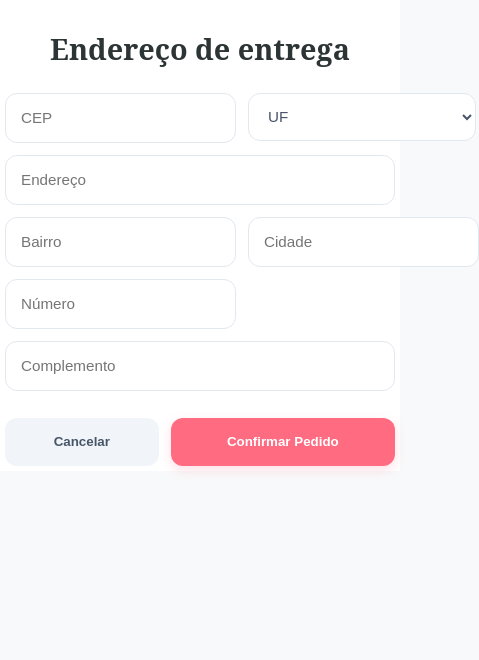
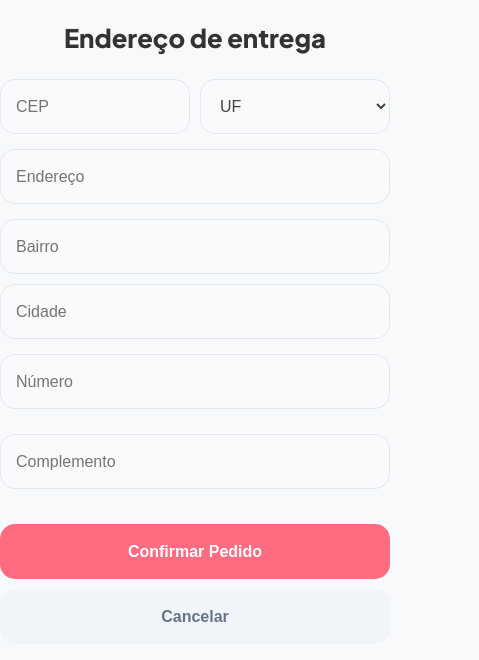
Before and after one commit to shadow123433/banana-store-frontend, a React (Vite) app in the folder Frontend/: page /Form in a window 390 px wide. Shown: the top 660 px of the page, 479 px wide, since content can reach past the window. Built offline with nearby package versions, Linux system fonts and the light colour scheme; no server answers.

Commit message:
Passando raiva com responsividade

```diff
--- a/Frontend/src/App.css
+++ b/Frontend/src/App.css
@@ -165,3 +165,66 @@ header h1 span { color: var(--primary); }
   border-bottom: 4px solid var(--primary);
   text-align: center;
 }
+
+
+
+/* Ajuste no Container do Modal */
+.modal-content {
+  background: white;
+  border-radius: 24px;
+  position: relative;
+  width: 95%; /* Ocupa quase toda a largura no mobile */
+  max-width: 450px; /* Mas não passa disso no Desktop */
+  margin: auto;
+  overflow-y: auto;
+  box-sizing: border-box; /* Fundamental para o padding não "empurrar" a largura */
+}
+
+/* --- RESOLVENDO O RESPONSIVO --- */
+@media (max-width: 600px) {
+  .container {
+    padding: 10px;
+  }
+
+  .modal-overlay {
+    padding: 10px; /* Reduz a distância da borda da tela */
+  }
+
+  .modal-content {
+    width: 100%; /* No celular ele cola nas bordas */
+    border-radius: 15px;
+    padding: 10px; /* Padding interno menor para sobrar espaço pros inputs */
+  }
+
+  /* Faz os campos Bairro e Cidade ficarem um embaixo do outro */
+  .row {
+    display: flex;
+    flex-direction: column !important;
+    gap: 10px !important;
+  }
+
+  /* Exceção: Mantém CEP e UF lado a lado (opcional, mas fica melhor) */
+  .row:has(input[name="cep"]) {
+    flex-direction: row !important;
+  }
+
+  /* Garante que nenhum input fique com largura fixa */
+  .form-body input,
+  .form-body select {
+    width: 100% !important;
+    max-width: 100% !important;
+    min-width: 0 !important;
+    box-sizing: border-box;
+  }
+
+  /* Botões grandes e fáceis de clicar */
+  .actions {
+    flex-direction: column-reverse;
+    gap: 10px;
+  }
+
+  .btn-primary, .btn-secondary {
+    width: 100% !important;
+    height: 55px; /* Altura ideal para o polegar */
+  }
+}
--- a/Frontend/src/form.css
+++ b/Frontend/src/form.css
@@ -1,94 +1,95 @@
-/* Tira a largura exagerada */
 .form-card {
   width: 100%;
-  max-width: 420px; /* Tamanho ideal para não parecer "esparramado" */
-  margin: 0 auto;
-  padding: 10px;
-  background: #fff;
+  margin: 0;
+  padding: 0;
 }
 
 .form-card h2 {
-  font-family: 'serif'; /* Ou Playfair Display */
-  font-size: 1.8rem;
-  color: #2d3436;
+  font-size: 1.6rem;
+  font-weight: 800;
+  color: #333;
+  text-align: center;
   margin-bottom: 25px;
-  text-align: center;
 }
 
 .form-body {
   display: flex;
   flex-direction: column;
-  gap: 12px; /* Espaçamento menor entre linhas */
+  gap: 15px;
 }
 
+/* Campos em linha (CEP/UF) */
 .row {
   display: flex;
   gap: 12px;
+  width: 100%;
 }
 
-/* Proporções do Flex */
-.flex-1 { flex: 1; }
-.flex-2 { flex: 2; }
-
+/* Estilo dos Inputs (Igual ao seu print de sucesso) */
 .form-body input,
 .form-body select {
-  height: 48px;
+  width: 100% !important;
+  height: 55px;
+  background: #f8fafc;
+  border: 1px solid #e2e8f0;
+  border-radius: 15px;
   padding: 0 15px;
-  border: 1px solid #e2e8f0;
-  border-radius: 12px;
-  font-size: 0.95rem;
-  background-color: #fff;
-  color: #4a5568;
+  font-size: 16px;
+  color: #444;
+  box-sizing: border-box;
   outline: none;
-  transition: all 0.2s;
 }
 
-.form-body input:focus {
-  border-color: #ff6b81;
-  box-shadow: 0 0 0 3px rgba(255, 107, 129, 0.1);
+/* --- RESPONSIVIDADE TOTAL --- */
+@media (max-width: 600px) {
+  /* Força Bairro, Cidade e Endereço a ficarem sozinhos na linha */
+  .row {
+    flex-direction: column;
   }
 
-/* Botões pequenos e elegantes */
+  /* Exceção: CEP e UF continuam lado a lado se couberem */
+  .row:has(input[name="cep"]) {
+    flex-direction: row !important;
+  }
+
+  /* Botões: Um em cima do outro */
   .actions {
     display: flex;
+    flex-direction: column !important;
     gap: 12px;
-  margin-top: 15px;
+    margin-top: 20px;
   }
 
-.btn-secondary {
-  flex: 1;
-  height: 48px;
-  background: #f1f5f9;
+  .btn-primary, .btn-secondary {
+    width: 100% !important;
+    height: 55px !important;
+    border-radius: 15px;
+    font-weight: 700;
+    font-size: 16px;
     border: none;
-  border-radius: 12px;
-  color: #475569;
-  font-weight: 600;
     cursor: pointer;
   }
 
   .btn-primary {
-  flex: 1.5; /* Confirmar ligeiramente maior */
-  height: 48px;
-  background: #ff6b81;
-  border: none;
-  border-radius: 12px;
+    background: #ff6b81; /* Rosa do print */
     color: white;
-  font-weight: 600;
-  cursor: pointer;
-  box-shadow: 0 4px 12px rgba(255, 107, 129, 0.2);
+    order: 1; /* Confirmar em cima */
   }
 
-.btn-primary:hover {
-  background: #ff526a;
-  transform: translateY(-1px);
+  .btn-secondary {
+    background: #f1f5f9;
+    color: #64748b;
+    order: 2; /* Cancelar embaixo */
+  }
 }
 
-/* Ajuste Mobile */
-@media (max-width: 400px) {
-  .form-card {
-    padding: 5px;
+/* Desktop: Botões lado a lado */
+@media (min-width: 601px) {
+  .actions {
+    display: flex;
+    gap: 12px;
+    margin-top: 20px;
   }
-  .row {
-    flex-direction: row; /* Mantém o CEP e UF na mesma linha mesmo no mobile */
+  .btn-primary { flex: 2; background: #ff6b81; color: white; border-radius: 15px; height: 50px; border: none; font-weight: bold; }
+  .btn-secondary { flex: 1; background: #f1f5f9; color: #64748b; border-radius: 15px; height: 50px; border: none; font-weight: bold; }
 }
-}
--- a/Frontend/src/pages/NavBar.jsx
+++ b/Frontend/src/pages/NavBar.jsx
@@ -5,7 +5,7 @@ const NavBar = ({ abrirPedidos }) => {
   return (
     <nav className="navbar">
       <div className="nav-container">
-        <h1 className="nav-logo">🍌 Meus Pedidos ➡️</h1>
+        <h1 className="nav-logo">Pedidos ➡️</h1>
 
         <button className="nav-btn-pedidos" onClick={abrirPedidos}>
           <span className="icon">🛍️</span>
```
Lines whose indentation alone changed are shown as unchanged.
